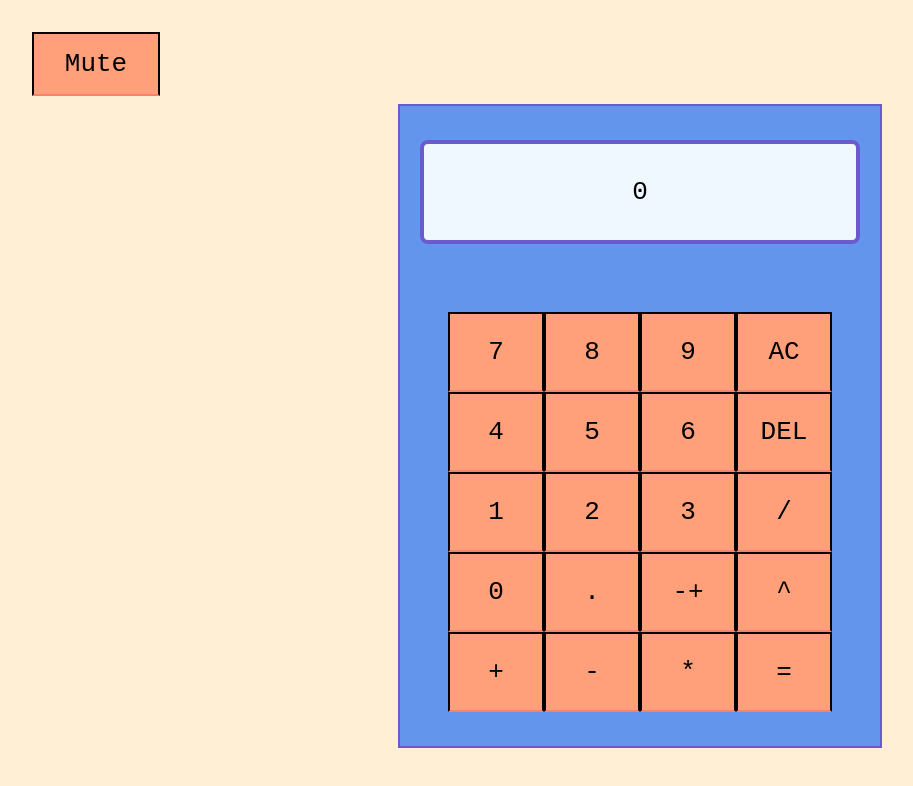
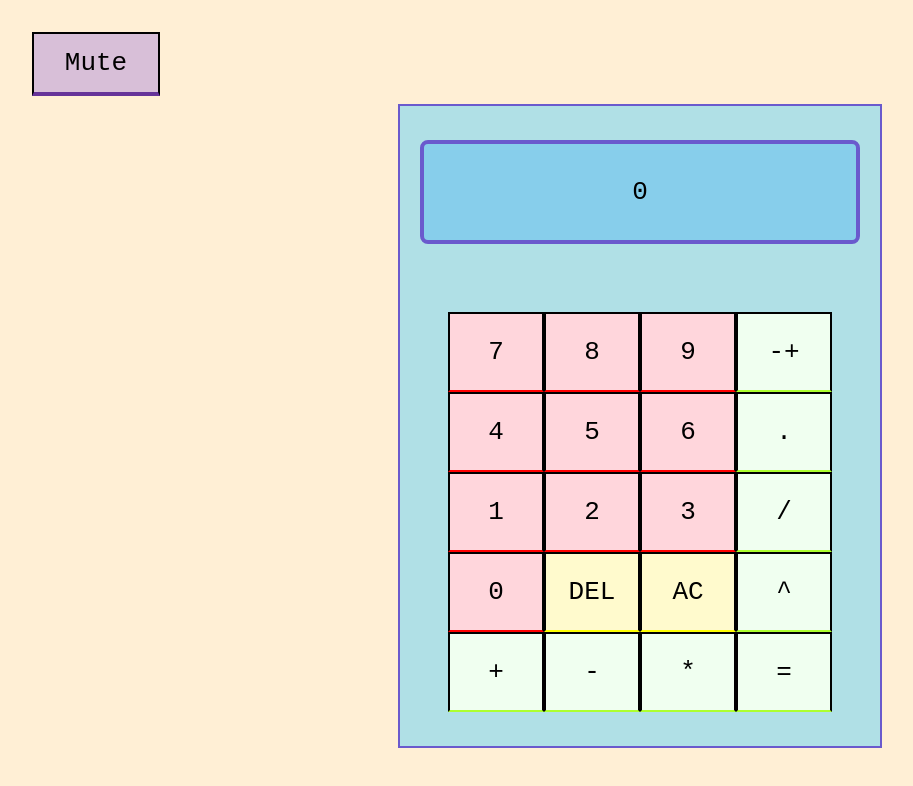
Before and after one commit to GummiBlip/odin-calculator, a plain HTML site: page index.html in a window 1280 px wide. Shown: the whole page, without its empty margins (0-913 px from the left). Drawn offline with Linux system fonts and the light colour scheme.

Commit message:
Overhaul colors

```diff
--- a/index.html
+++ b/index.html
@@ -17,13 +17,13 @@
         <button class="number">7</button>
         <button class="number">8</button>
         <button class="number">9</button>
-        <button class="utility">AC</button>
+        <button class="operator">-+</button>
       </div>
       <div class="button-row">
         <button class="number">4</button>
         <button class="number">5</button>
         <button class="number">6</button>
-        <button class="utility">DEL</button>
+        <button class="operator">.</button>
       </div>
       <div class="button-row">
         <button class="number">1</button>
@@ -33,8 +33,8 @@
       </div>
       <div class="button-row">
         <button class="number">0</button>
-        <button class="operator">.</button>
-        <button class="operator">-+</button>
+        <button class="utility">DEL</button>
+        <button class="utility">AC</button>
         <button class="operator">^</button>
       </div>
       <div class="button-row">
--- a/script.js
+++ b/script.js
@@ -37,6 +37,10 @@ const calcOperate = function(primaryNumber, secondaryNumber, operator) {
 
 const updateDisplay = function(message, displayElement = document.querySelector("#display")) {
   displayElement.textContent = (message === "" ? "0" : message);
+}
+
+function roundForDisplay(number, places) {
+  return number.toFixed(places);
 }
 
 const updateQueue = function(e) {
@@ -134,7 +138,11 @@ const handleCalculatorClick = function(e) {
   updateQueue(e);
   if (isQueueReady()) {
     solveQueue();
-  }
+    if (Array.from(queue[0].toString()).length > 8) {
+      queue[0] = queue[0].toFixed(3);
+      }
+    }
+
   updateDisplay(queue.join(" "));
 };
 
--- a/style.css
+++ b/style.css
@@ -1,8 +1,3 @@
-#display, button {
-  font-family: monospace;
-  font-size: xx-large;
-}
-
 body {
   background-color: papayawhip;
   display: flex;
@@ -16,8 +11,30 @@ button {
   width: 96px;
   height: 80px;
   border: solid black 2px;
-  border-bottom: solid salmon 2px;
-  background-color: lightsalmon;
+}
+
+#display, button {
+  font-family: monospace;
+  font-size: xx-large;
+}
+
+.button-row {
+  display: flex;
+}
+
+button.number {
+  border-bottom: solid red 2px;
+  background-color: #FFD6DC;
+}
+
+button.utility {
+  border-bottom: solid yellow 2px;
+  background-color: lemonchiffon;
+}
+
+button.operator {
+  border-bottom: solid greenyellow 2px;
+  background-color: honeydew;
 }
 
 #calculator {
@@ -29,7 +46,7 @@ button {
   height: 640px;
   width: 480px;
   margin: 0;
-  background-color: cornflowerblue;
+  background-color: powderblue;
 }
 
 #display {
@@ -41,13 +58,12 @@ button {
   height: 96px;
   justify-content: center;
   align-items: center;
-  background-color: aliceblue;
+  background-color: skyblue;
 }
 
 #button-rows-container {
   display: flex;
   flex-direction: column;
-
 }
 
 #mute {
@@ -55,10 +71,6 @@ button {
   width: 128px;
   height: 64px;
   border: solid black 2px;
-  border-bottom: solid salmon 2px;
-  background-color: lightsalmon;
+  border-bottom: solid rebeccapurple 4px;
+  background-color: thistle;
 }
-
-.button-row {
-  display: flex;
-}
```
